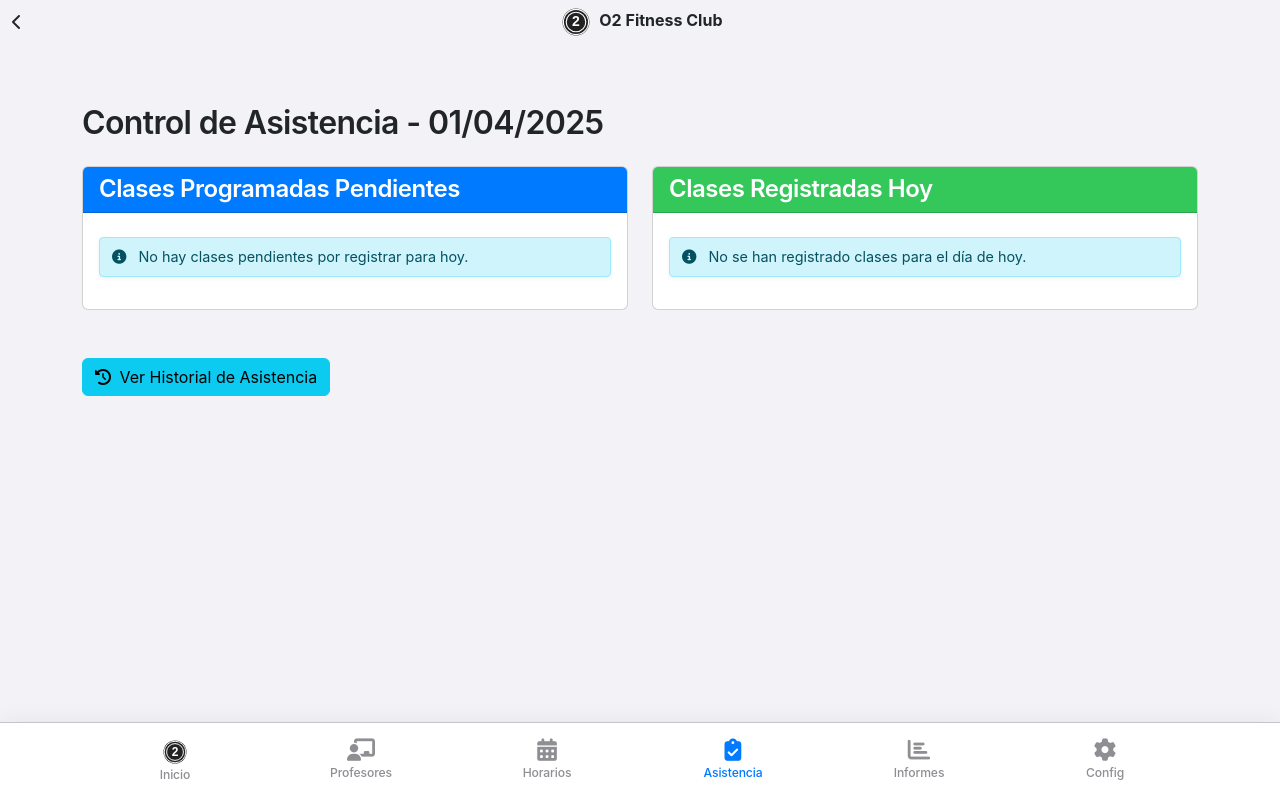
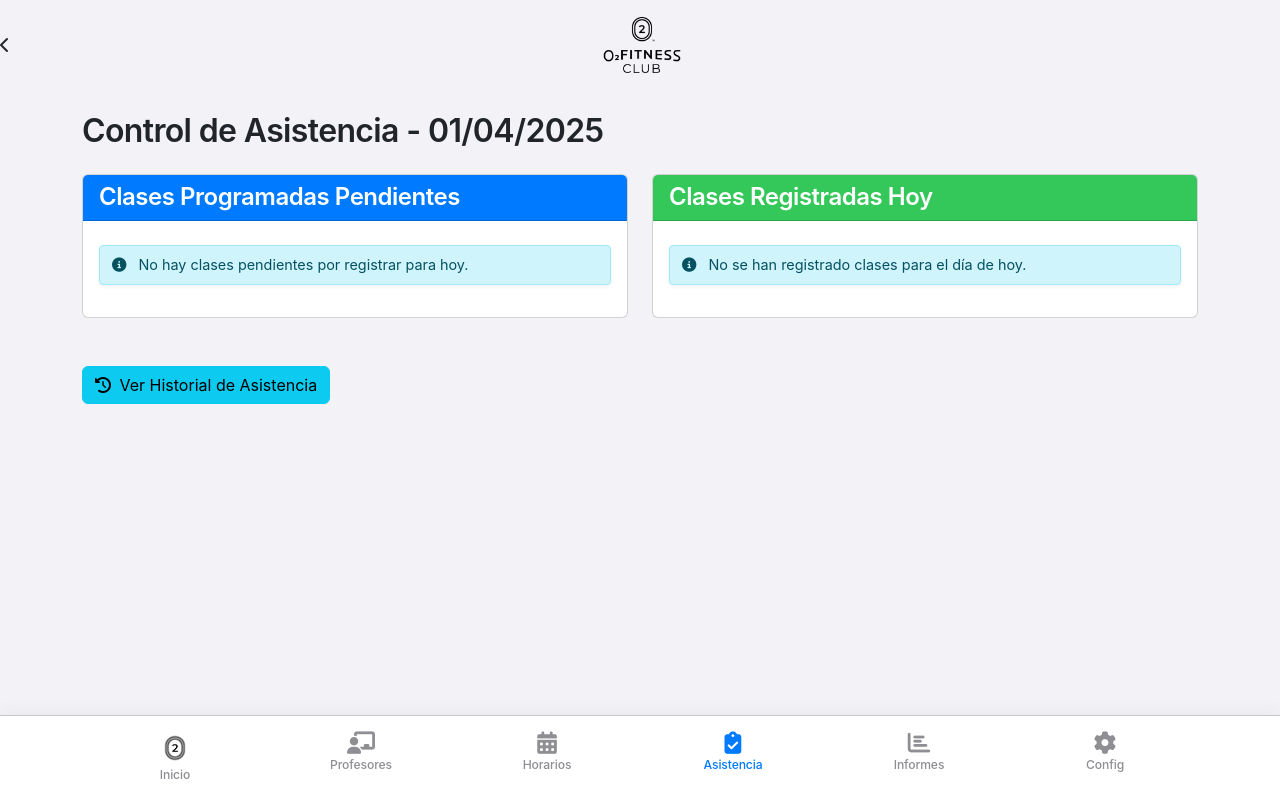
Before and after one commit to alesierraalta/ClasesV2O2, a Flask app: page /asistencia in a window 1280 px wide. Run offline with Flask 2, Linux system fonts and the light colour scheme; data that the repository does not hold is empty; some libraries are stand-ins or nearby versions.

Commit message:
Actualización de logos: reemplazo de SVG por imágenes PNG y mejora de tamaños

```diff
--- a/templates/base.html
+++ b/templates/base.html
@@ -8,9 +8,9 @@
     <!-- Debug message -->
     <script>console.log("Base template loaded successfully");</script>
     <!-- Favicon -->
-    <link rel="icon" href="{{ url_for('static', filename='favicon.ico') }}" sizes="any">
-    <link rel="icon" href="{{ url_for('static', filename='img/o2-logo-simple.svg') }}" type="image/svg+xml">
-    <link rel="alternate icon" href="{{ url_for('static', filename='img/o2-logo.png') }}" type="image/png">
+    <link rel="icon" href="{{ url_for('static', filename='img/images/Logos-10.png') }}" sizes="any">
+    <link rel="icon" href="{{ url_for('static', filename='img/images/Logos-10.png') }}" type="image/png">
+    <link rel="apple-touch-icon" href="{{ url_for('static', filename='img/images/Logos-10.png') }}">
     <!-- Bootstrap CSS -->
     <link href="https://cdn.jsdelivr.net/npm/bootstrap@5.3.0/dist/css/bootstrap.min.css" rel="stylesheet">
     <!-- Font Awesome -->
@@ -121,9 +121,33 @@
 
         /* O2 Logo styles */
         .o2-logo {
-            height: 28px;
+            height: 90px;
             width: auto;
-            margin-right: 6px;
+            margin: 0;
+            padding: 0;
+            object-fit: contain;
+            max-width: 100%;
+        }
+
+        /* iOS Navigation Bar adjustments */
+        .navbar.ios-navbar {
+            padding: 0;
+        }
+
+        .navbar.ios-navbar .container-fluid {
+            padding: 0;
+        }
+
+        .navbar.ios-navbar .fw-bold {
+            padding: 0;
+            margin: 0;
+        }
+
+        /* O2 Tab logo */
+        .tab-icon {
+            height: 32px;
+            margin-bottom: 2px;
+            object-fit: contain;
         }
     </style>
 
@@ -137,9 +161,8 @@
                 <a id="backButton" href="javascript:history.back()" class="text-dark d-none">
                     <i class="fas fa-chevron-left me-1"></i>
                 </a>
-                <span class="fw-bold fs-6 d-block text-center w-100">
-                    <img src="{{ url_for('static', filename='img/o2-logo-simple.svg') }}" alt="O2 Logo" class="o2-logo">
-                    {% block nav_title %}O2 Fitness Club{% endblock %}
+                <span class="text-center w-100 m-0 p-0">
+                    <img src="{{ url_for('static', filename='img/images/Logos-11.png') }}" alt="O2 Logo" class="o2-logo">
                 </span>
                 <div class="invisible">
                     <i class="fas fa-chevron-left"></i>
@@ -148,7 +171,7 @@
         </div>
     </nav>
 
-    <div class="container-fluid mt-5 pt-2">
+    <div class="container-fluid mt-3 pt-5">
         <div class="row">
             <!-- Contenido principal -->
             <main class="col-12 px-md-4 py-4">
@@ -176,7 +199,7 @@
             <div class="row text-center g-0">
                 <div class="col">
                     <a href="{{ url_for('index') }}" class="ios-tab-item {% if request.path == url_for('index') %}active{% endif %}">
-                        <img src="{{ url_for('static', filename='img/o2-logo-simple.svg') }}" alt="O2" style="height: 24px; margin-bottom: 2px;" class="tab-icon">
+                        <img src="{{ url_for('static', filename='img/images/Logos-10.png') }}" alt="O2" class="tab-icon">
                         <span class="ios-tab-label">Inicio</span>
                     </a>
                 </div>
```
Also changed, not shown: templates/index.html (+2 -6 lines), static/img/images/Logos-10.png (added), static/img/images/Logos-11.png (added), static/img/images/o2-icon-96.png (added), static/img/images/o2-logo-full-black.png (added), static/img/images/o2-logo-full.png (added), static/img/images/o2-logo-simple-black.png (added).
